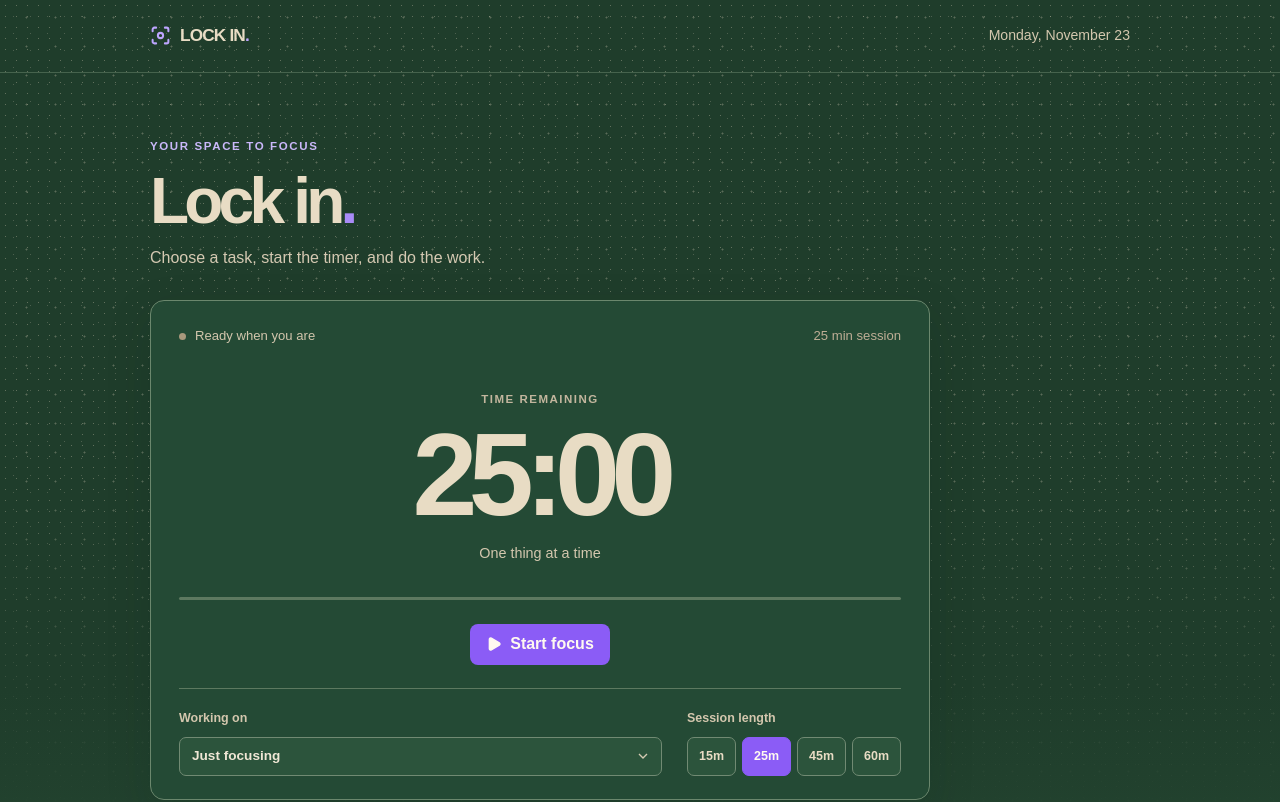
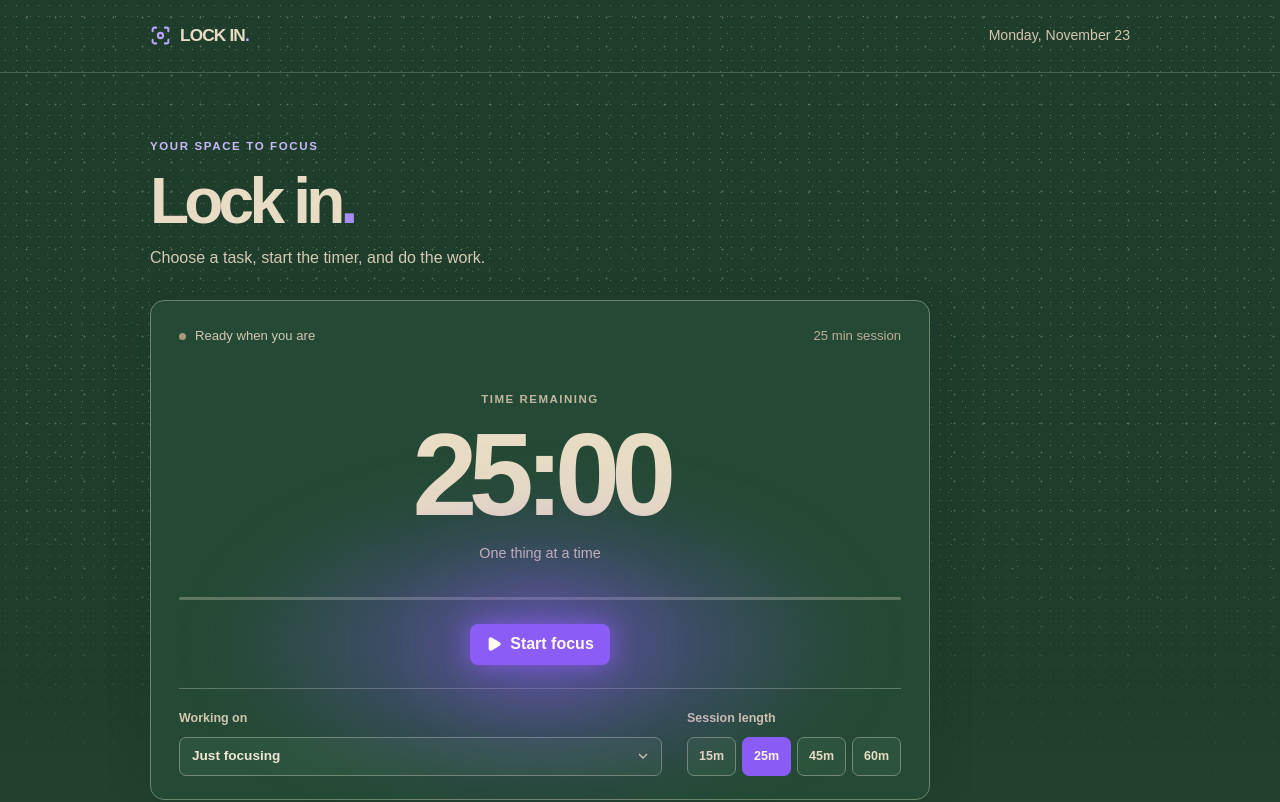
Before and after one commit to cmylog/lockin-app, a Next.js app: page / in a window 1280 px wide. Shown: the top 802 px of the page. Built offline with nearby package versions, Linux system fonts and the light colour scheme.

Commit message:
Add electric purple glow around start focus

```diff
--- a/src/app/globals.css
+++ b/src/app/globals.css
@@ -108,9 +108,12 @@ button:focus-visible, input:focus-visible, select:focus-visible { outline: 2px s
 .time-task { color: #d4c7ae; font-size: .9rem; min-height: 1.3em; }
 .time-progress { height: 3px; overflow: hidden; background: #5d7960; border-radius: 99px; }
 .time-progress span { display: block; height: 100%; background: #a985fa; transition: width .3s linear; }
-.session-controls { display: flex; justify-content: center; align-items: center; flex-wrap: wrap; gap: 10px; min-height: 88px; }
+.session-controls { position: relative; isolation: isolate; display: flex; justify-content: center; align-items: center; flex-wrap: wrap; gap: 10px; min-height: 88px; }
+.session-controls.is-ready::before { content: ""; position: absolute; left: 50%; top: 50%; width: min(620px, calc(100vw - 24px)); height: 290px; transform: translate(-50%, -50%); border-radius: 50%; background: radial-gradient(ellipse at center, #8b5cf688 0%, #8b5cf655 28%, #8b5cf622 53%, transparent 76%); filter: blur(34px); pointer-events: none; z-index: 0; }
+.session-controls > * { position: relative; z-index: 1; }
 .primary-button { min-height: 41px; border-radius: 8px !important; background: #8b5cf6 !important; color: #fff9f0 !important; font-weight: 650 !important; }
 .primary-button:hover { background: #7649dd !important; }
+.start-button { box-shadow: 0 0 25px #8b5cf6bb, 0 0 85px #8b5cf677, 0 0 150px #8b5cf644 !important; }
 .quiet-button { min-height: 41px; border-color: #8b9e8b !important; color: #e8dcc4 !important; background: transparent !important; }
 .quiet-button:hover { background: #315940 !important; }
 .text-button { border: 0; background: none; color: #c7b9a0; font-size: .82rem; padding: 10px; }
--- a/src/components/focus-app.tsx
+++ b/src/components/focus-app.tsx
@@ -174,8 +174,8 @@ export function FocusApp() {
         <div className="session-heading"><span className="session-status"><span className={focus?.endAt ? "status-dot active" : "status-dot"} />{focus ? focus.endAt ? "In progress" : "Paused" : "Ready when you are"}</span><span className="session-length">{focus?.durationMinutes ?? duration} min session</span></div>
         <div className="time-display"><div className="time-caption">TIME REMAINING</div><div className="time-number" role="timer" aria-label={`${formatTime(remaining)} remaining`}>{formatTime(remaining)}</div><div className="time-task">{focus ? data.tasks.find(task => task.id === focus.taskId)?.title ?? "Just focusing" : "One thing at a time"}</div></div>
         <div className="time-progress" role="progressbar" aria-valuenow={Math.round(progress)} aria-valuemin={0} aria-valuemax={100} aria-label="Session progress"><span style={{ width: `${progress}%` }} /></div>
-        <div className="session-controls">
-          {!focus ? <Button className="primary-button" onClick={startFocus}><Play size={16} fill="currentColor" /> Start focus</Button> : <>
+        <div className={`session-controls ${focus ? "" : "is-ready"}`}>
+          {!focus ? <Button className="primary-button start-button" onClick={startFocus}><Play size={16} fill="currentColor" /> Start focus</Button> : <>
             <Button className="primary-button" onClick={focus.endAt ? pauseFocus : resumeFocus}>{focus.endAt ? <Pause size={16} fill="currentColor" /> : <Play size={16} fill="currentColor" />}{focus.endAt ? "Pause" : "Resume"}</Button>
             <Button variant="outline" className="quiet-button" onClick={finishFocus}><Check size={16} /> Finish</Button>
             <button className="text-button" onClick={() => setData(previous => ({ ...previous, focus: null }))}>Discard</button>
```
